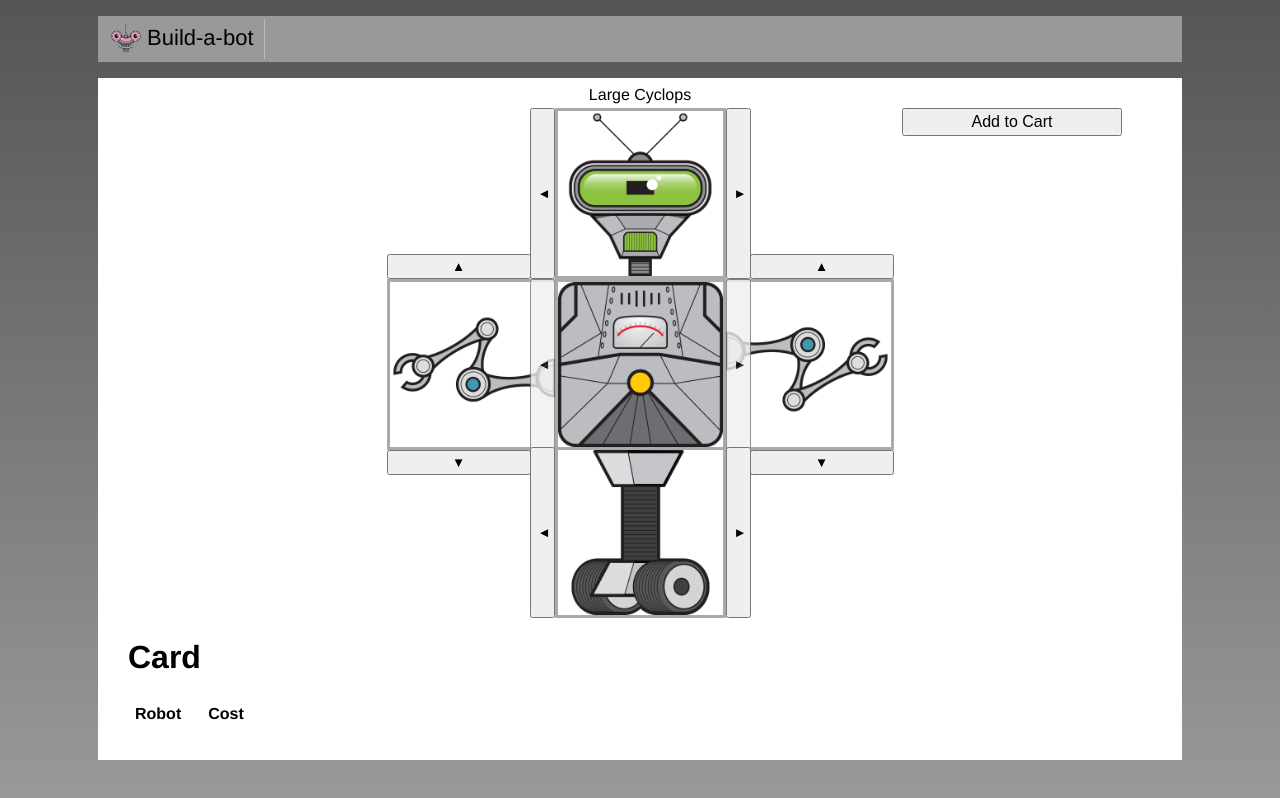
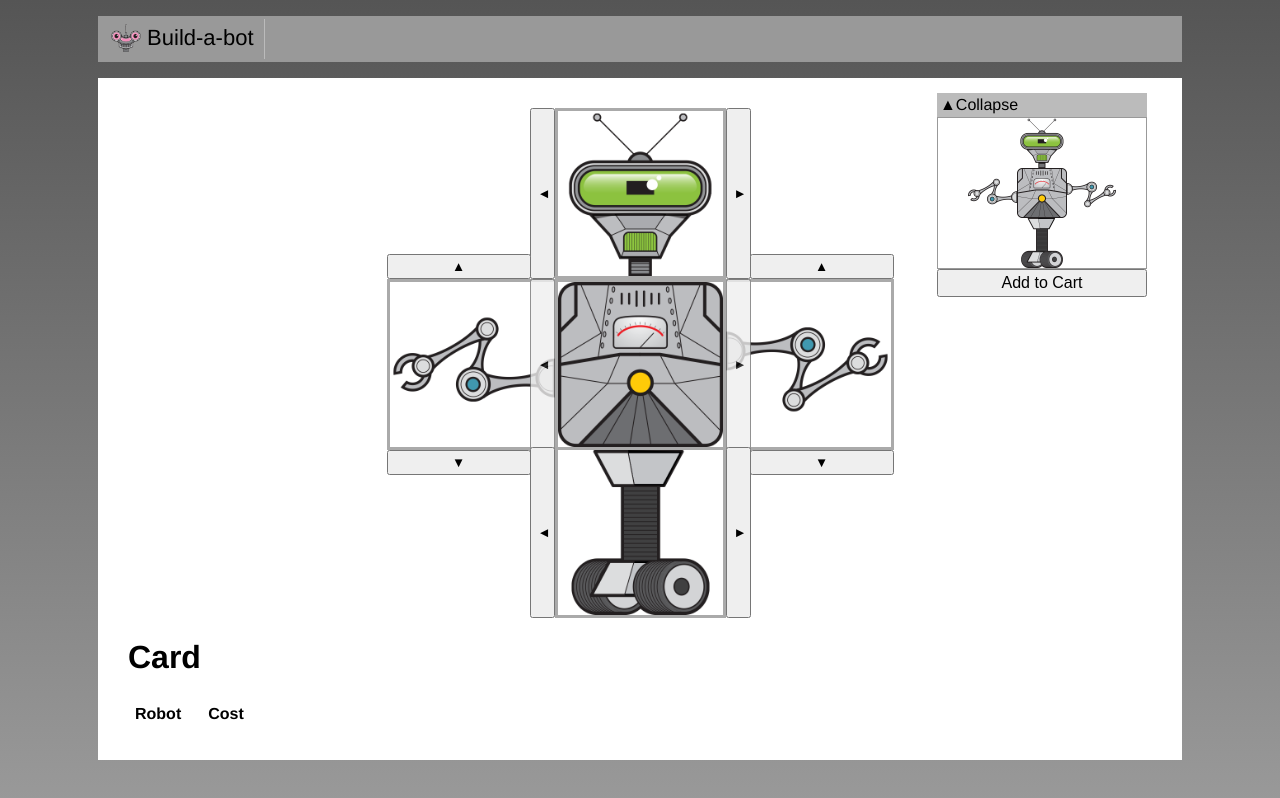
Before and after one commit to marlonparanhos/vue.js-study, a Vue app: page / in a window 1280 px wide. Built offline with nearby package versions, Linux system fonts and the light colour scheme.

Commit message:
Cap. 3 completed

```diff
--- /dev/null
+++ b/src/shared/CollapsibleSection.vue
@@ -0,0 +1,29 @@
+<template>
+    <div>
+        <div class="header">
+            <span v-if="open" @click="open = !open">&#x25B2;Collapse</span>
+            <span v-if="!open" @click="open = !open">&#x25BC;Expand</span>
+        </div>
+        <slot v-if="open">
+            <div>Marlon Paranhos</div>
+        </slot>
+    </div>
+</template>
+
+
+<script>
+export default {
+  name: "CollapsibleSection",
+  data() {
+    return { open: true };
+  }
+};
+</script>
+
+<style scoped>
+.header {
+  background-color: #bbb;
+  padding: 3px;
+  cursor: pointer;
+}
+</style>
```
Also changed, not shown: src/build/RobotBuilder.vue, src/build/partSelector.vue.
